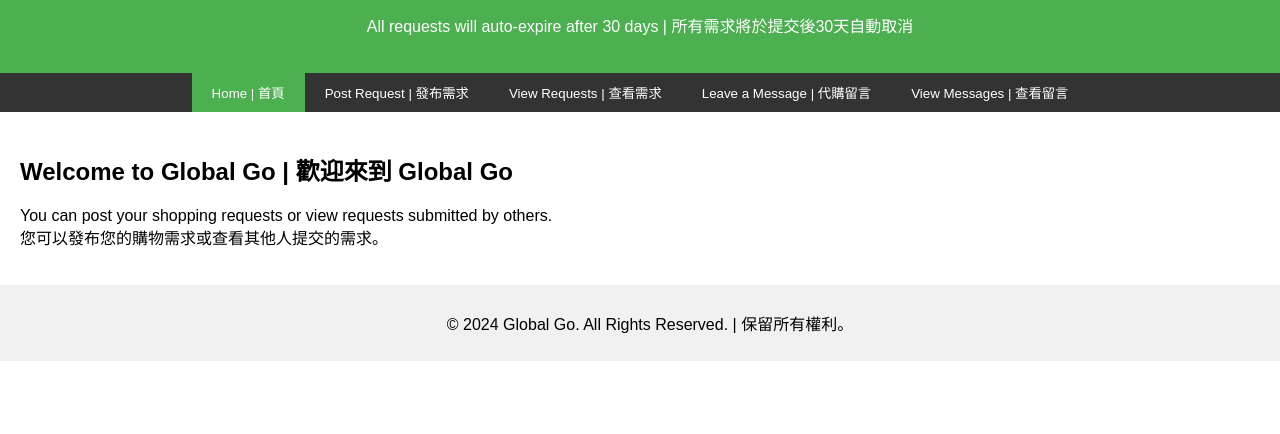
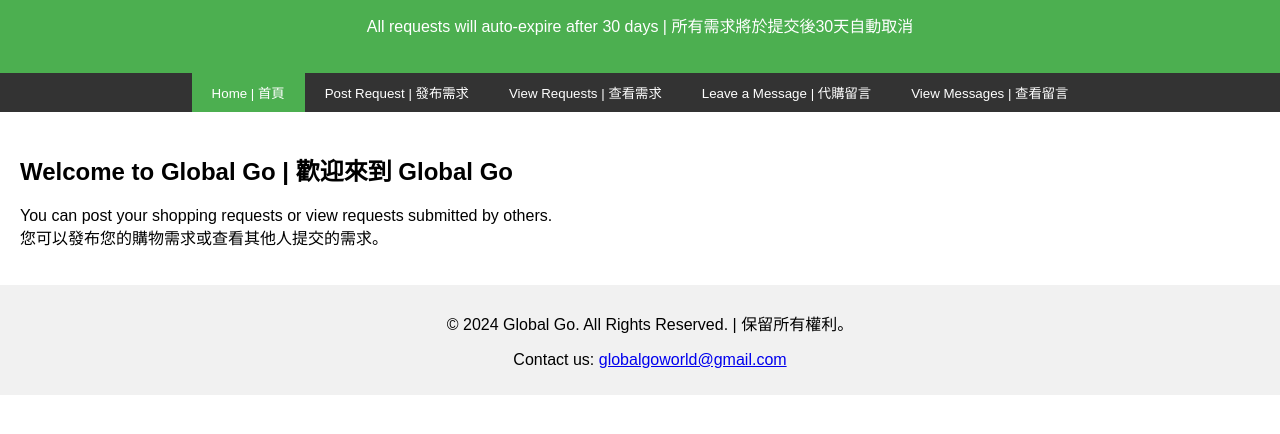
Before and after one commit to Holun1986/Global-Go, a plain HTML site: page index.html in a window 1280 px wide. Shown: the part 136-570 px from the top of the page. Drawn offline with Linux system fonts and the light colour scheme.

Commit message:
index.html

```diff
--- a/index.html
+++ b/index.html
@@ -118,6 +118,7 @@
 
 <footer>
     <p>&copy; 2024 Global Go. All Rights Reserved. | 保留所有權利。</p>
+    <p>Contact us: <a href="mailto:globalgoworld@gmail.com">globalgoworld@gmail.com</a></p>
 </footer>
 
 </body>
```
